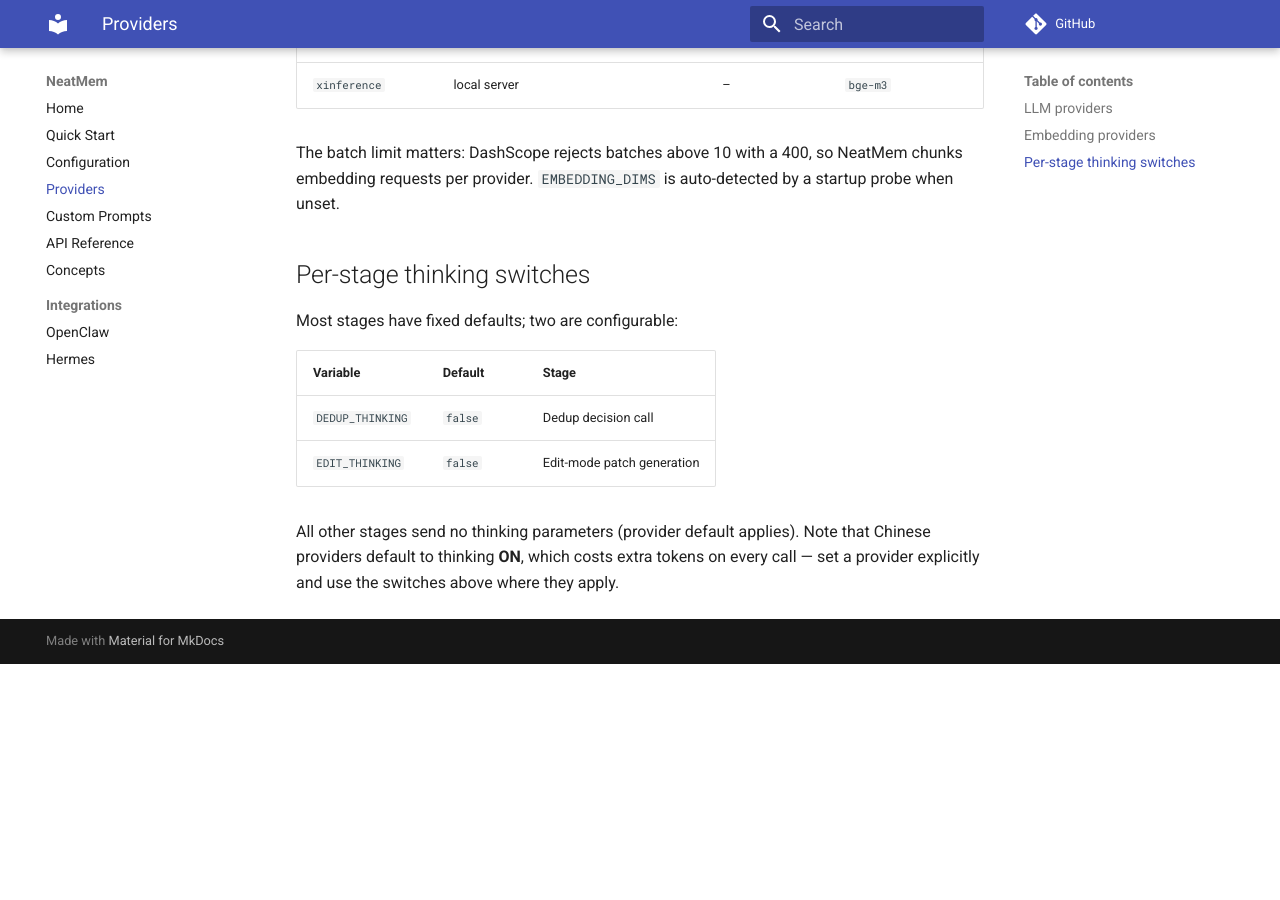
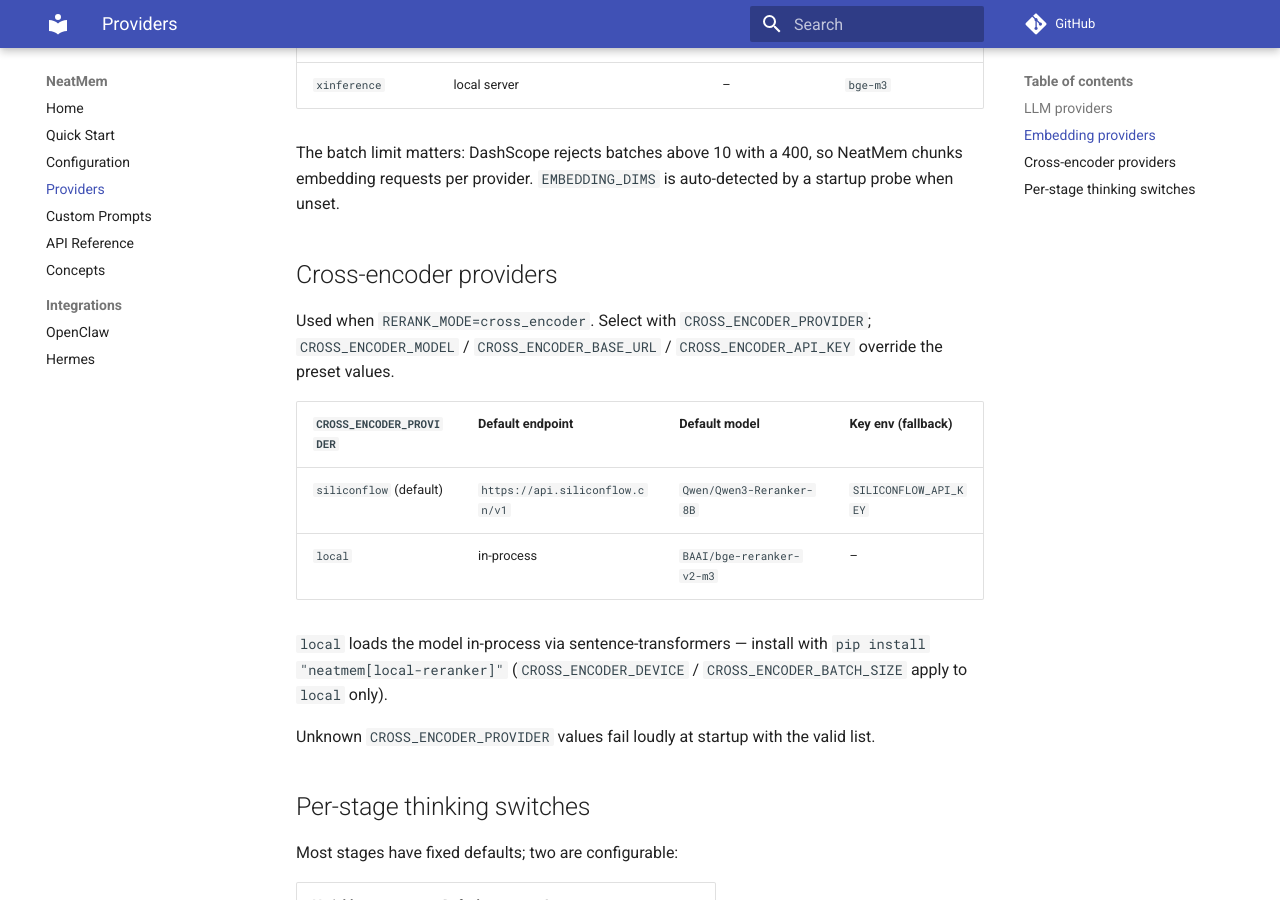
Before and after one commit to kanhaoning/NeatMem, an MkDocs documentation site: the page built from docs/providers.md, in a window 1280 px wide and 900 px high, scrolled down 2000 px. Built offline with MkDocs 1.6.1 and Material for MkDocs 9.7.7, drawn with Linux system fonts in a browser that asks for light colours; comment, search, counter and statistics services are not loaded; before the commit the page ends 2664 px from its top, so only the background shows below that.

Commit message:
refactor(rerank): drop unverified cross-encoder presets, sync docs
Keep only the verified CROSS_ENCODER_PROVIDER presets (siliconflow,
local); jina/cohere/dashscope/xinference were contract-only and
untested — re-add as one-line presets when a real need shows up.

Docs: add cross-encoder section to providers.md, document
CROSS_ENCODER_MODE, drop the dead RERANKER_TOP_K row (never existed
in code), align index/concepts wording with the README, remove the
Development probes section, and plain-language pass on rerank rows.

Co-Authored-By: Claude Opus 4.6 <noreply@anthropic.com>

```diff
--- a/docs/providers.md
+++ b/docs/providers.md
@@ -48,6 +48,24 @@ The batch limit matters: DashScope rejects batches above 10 with a 400, so
 NeatMem chunks embedding requests per provider. `EMBEDDING_DIMS` is
 auto-detected by a startup probe when unset.
 
+## Cross-encoder providers
+
+Used when `RERANK_MODE=cross_encoder`. Select with `CROSS_ENCODER_PROVIDER`;
+`CROSS_ENCODER_MODEL` / `CROSS_ENCODER_BASE_URL` / `CROSS_ENCODER_API_KEY`
+override the preset values.
+
+| `CROSS_ENCODER_PROVIDER` | Default endpoint | Default model | Key env (fallback) |
+|---|---|---|---|
+| `siliconflow` (default) | `https://api.siliconflow.cn/v1` | `Qwen/Qwen3-Reranker-8B` | `SILICONFLOW_API_KEY` |
+| `local` | in-process | `BAAI/bge-reranker-v2-m3` | – |
+
+`local` loads the model in-process via sentence-transformers —
+install with `pip install "neatmem[local-reranker]"` (`CROSS_ENCODER_DEVICE`
+/ `CROSS_ENCODER_BATCH_SIZE` apply to `local` only).
+
+Unknown `CROSS_ENCODER_PROVIDER` values fail loudly at startup with the
+valid list.
+
 ## Per-stage thinking switches
 
 Most stages have fixed defaults; two are configurable:
```
Also changed, not shown: README.md (+0 -4 lines), docs/concepts.md (+1 -5 lines), docs/configuration.md (+5 -5 lines), docs/index.md (+1 -1 lines), 3 other files.
